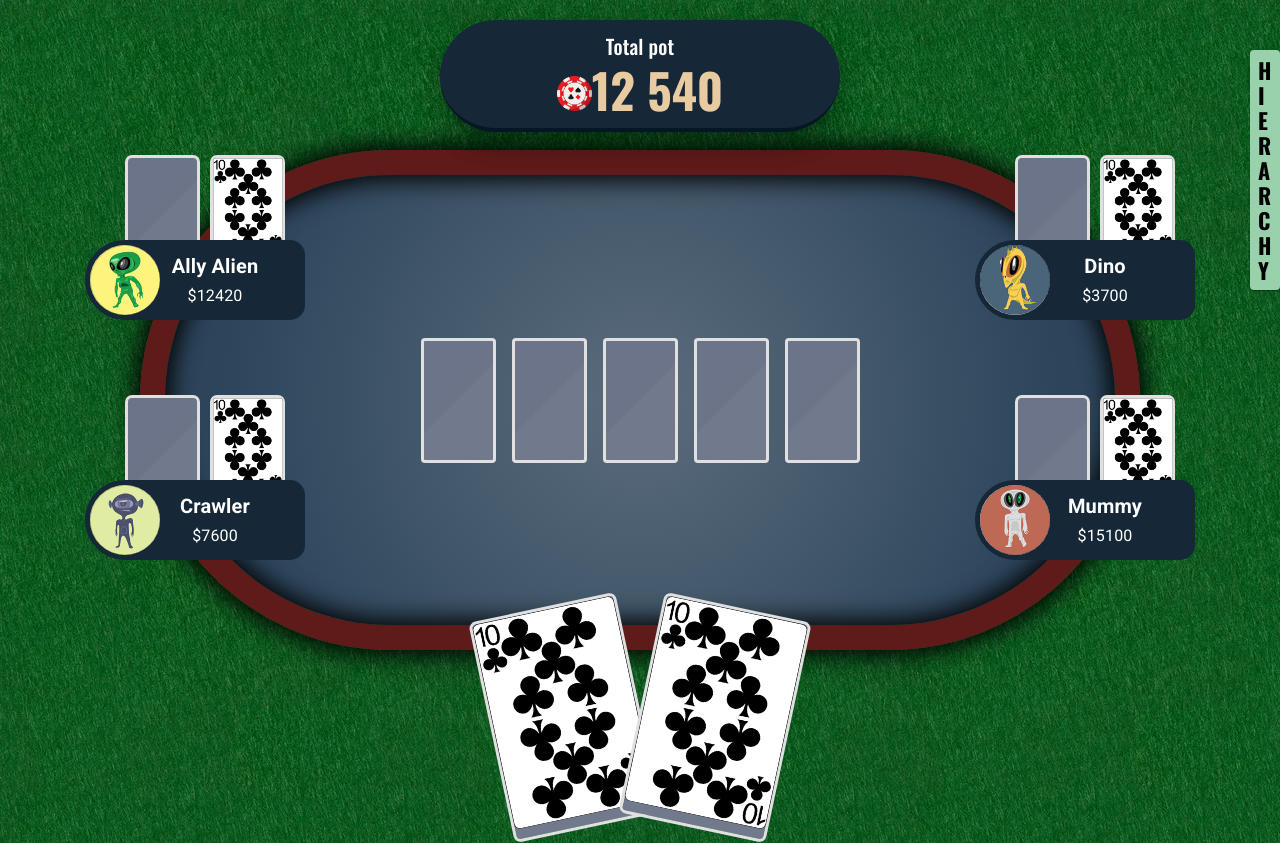
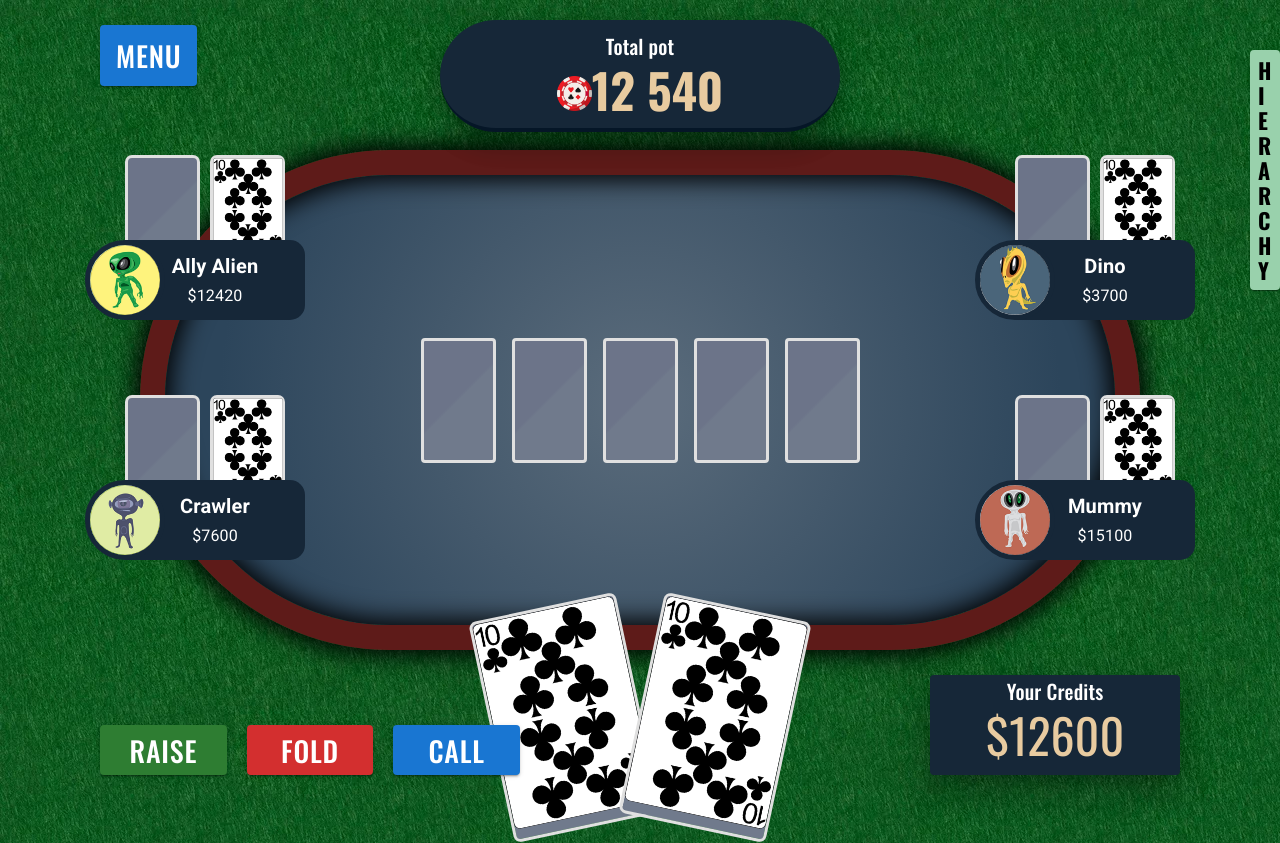
Before and after one commit to pazdalski/Poker-Web-Game, a React (Create React App) app: page / in a window 1280 px wide. Shown: the top 843 px of the page. Built offline with nearby package versions, Linux system fonts and the light colour scheme.

Commit message:
Back to menu button

```diff
--- /dev/null
+++ b/src/components/UserInterface/Menu.jsx
@@ -0,0 +1,19 @@
+import { Button } from "@mui/material";
+import React from "react";
+import "./UI.css";
+
+const Menu = () => {
+  return (
+    <div className="menu-button">
+      <Button
+        color="primary"
+        variant="contained"
+        sx={{ fontFamily: "Oswald", fontSize: "28px" }}
+      >
+        Menu
+      </Button>
+    </div>
+  );
+};
+
+export default Menu;
--- a/src/components/UserInterface/UI.css
+++ b/src/components/UserInterface/UI.css
@@ -21,4 +21,33 @@
   height: 384px;
   right: -500px;
   top: 50px;
+}
+
+.user-credits-container {
+  position: absolute;
+  right: 100px;
+  bottom: 25px;
+  width: 250px;
+  height: 100px;
+  background-color: #162738;
+  font-size: 32px;
+  color: white;
+}
+
+.user-buttons-container {
+  position: absolute;
+  width: 420px;
+  height: 50px;
+  left: 100px;
+  bottom: 25px;
+}
+.user-buttons-container .user-button {
+  width: 133px;
+}
+
+.menu-button {
+  width: 133px;
+  position: absolute;
+  left: 100px;
+  top: 25px;
 }/*# sourceMappingURL=UI.css.map */
--- a/src/components/UserInterface/UI.scss
+++ b/src/components/UserInterface/UI.scss
@@ -22,3 +22,29 @@
   right: -500px;
   top: 50px;
 }
+.user-credits-container {
+  position: absolute;
+  right: 100px;
+  bottom: 25px;
+  width: 250px;
+  height: 100px;
+  background-color: #162738;
+  font-size: 32px;
+  color: white;
+}
+.user-buttons-container {
+  position: absolute;
+  width: 420px;
+  height: 50px;
+  left: 100px;
+  bottom: 25px;
+  .user-button {
+    width: 133px;
+  }
+}
+.menu-button {
+  width: 133px;
+  position: absolute;
+  left: 100px;
+  top: 25px;
+}
--- /dev/null
+++ b/src/components/UserInterface/UserButtons.jsx
@@ -0,0 +1,35 @@
+import { Button, Card, Stack } from "@mui/material";
+import React from "react";
+
+const UserButtons = () => {
+  return (
+    <Stack className="user-buttons-container" direction={"row"} gap={"20px"}>
+      <Button
+        className="user-button"
+        color="success"
+        variant="contained"
+        sx={{ fontFamily: "Oswald", fontSize: "28px" }}
+      >
+        Raise
+      </Button>
+      <Button
+        className="user-button"
+        color="error"
+        variant="contained"
+        sx={{ fontFamily: "Oswald", fontSize: "28px" }}
+      >
+        Fold
+      </Button>
+      <Button
+        className="user-button"
+        color="primary"
+        variant="contained"
+        sx={{ fontFamily: "Oswald", fontSize: "28px" }}
+      >
+        Call
+      </Button>
+    </Stack>
+  );
+};
+
+export default UserButtons;
--- /dev/null
+++ b/src/components/UserInterface/UserCredits.jsx
@@ -0,0 +1,29 @@
+import React from "react";
+import "./UI.css";
+import { Card, Container, Stack, Typography } from "@mui/material";
+
+const UserCredits = () => {
+  return (
+    <Card
+      elevation={20}
+      className="user-credits-container"
+      sx={{ background: "#162738" }}
+    >
+      <Stack
+        justifyContent={"center"}
+        alignItems={"center"}
+        direction={"column"}
+        color={"white"}
+      >
+        <Typography variant="h6" color="white" fontFamily={"Oswald"}>
+          Your Credits
+        </Typography>
+        <Typography variant="h3" color="#e8cba0" fontFamily={"Oswald"}>
+          $12600
+        </Typography>
+      </Stack>
+    </Card>
+  );
+};
+
+export default UserCredits;
--- a/src/pages/Game/Game.jsx
+++ b/src/pages/Game/Game.jsx
@@ -5,6 +5,9 @@ import { Container } from "@mui/material";
 import UserCards from "../../components/Card/UserCards";
 import TotalPot from "../../components/UserInterface/TotalPot";
 import HierarchyHelp from "../../components/UserInterface/HierarchyHelp";
+import UserCredits from "../../components/UserInterface/UserCredits";
+import UserButtons from "../../components/UserInterface/UserButtons";
+import Menu from "../../components/UserInterface/Menu";
 
 const Game = () => {
   return (
@@ -22,6 +25,9 @@ const Game = () => {
       <UserCards />
       <TotalPot />
       <HierarchyHelp />
+      <UserCredits />
+      <UserButtons />
+      <Menu />
     </Container>
   );
 };
```
Also changed, not shown: 1 other file (tests, documents, lock files or other folders).
